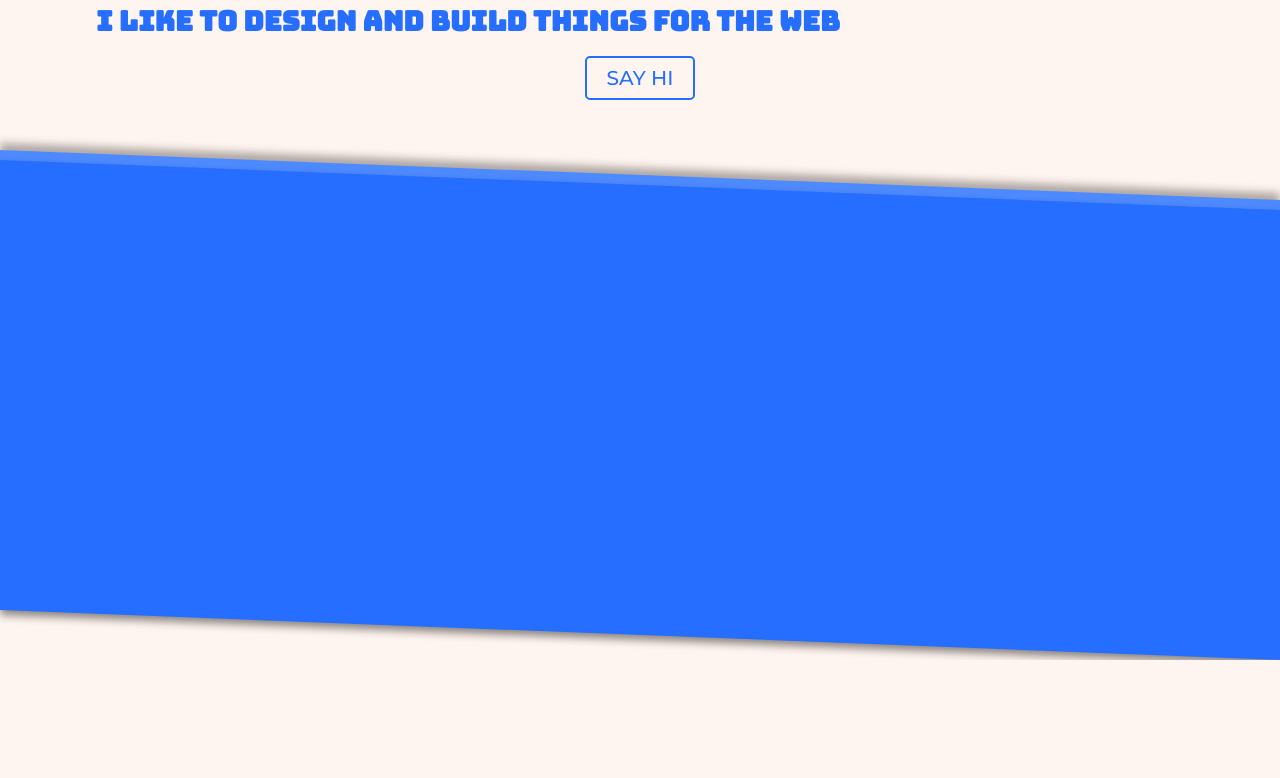
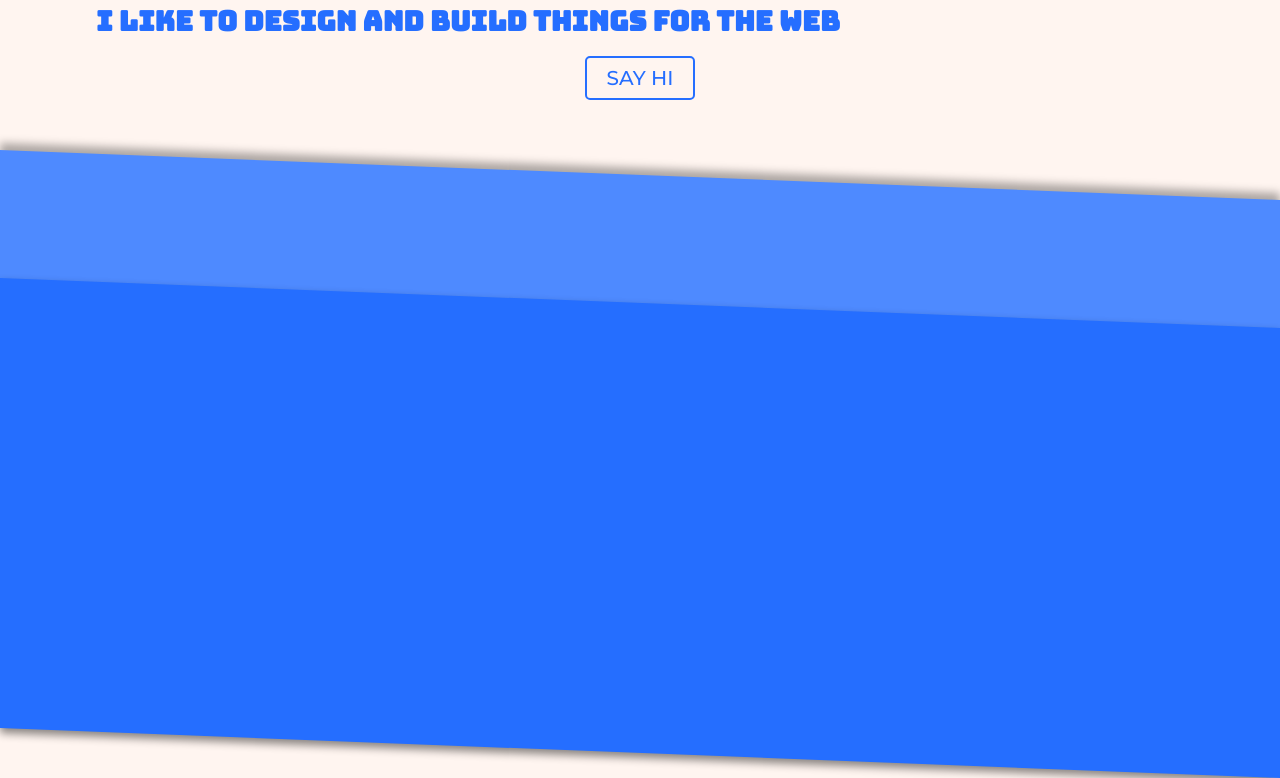
Before and after one commit to akardet/personal-site, a Gatsby site: page / in a window 1280 px wide. Shown: the part 368-1146 px from the top of the page. Before the commit the page ends 1028 px from the top, so only its background shows below. Built offline with nearby package versions, Linux system fonts and the light colour scheme; Gatsby itself is replaced by a stand-in of ours.

```diff
--- a/src/sass/_index.scss
+++ b/src/sass/_index.scss
@@ -64,7 +64,7 @@
       -webkit-clip-path: polygon(0 0, 100% 10%, 100% 100%, 0 90%);
       clip-path: polygon(0 0, 100% 10%, 100% 100%, 0 90%);
       background-color: $primary-bg-color;
-      margin-top: 1rem;
+      margin-top: 10%;
       height: 500px;
       width: 100%;
       position: absolute;
```
